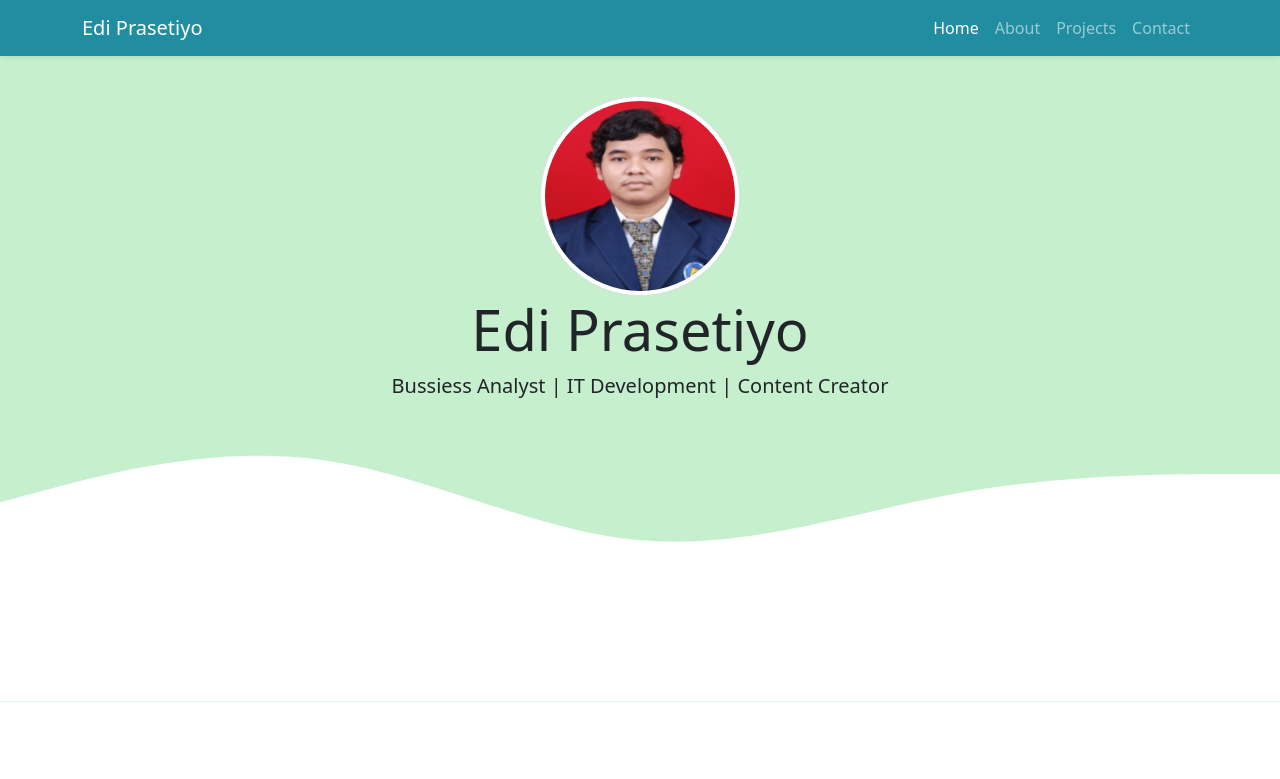
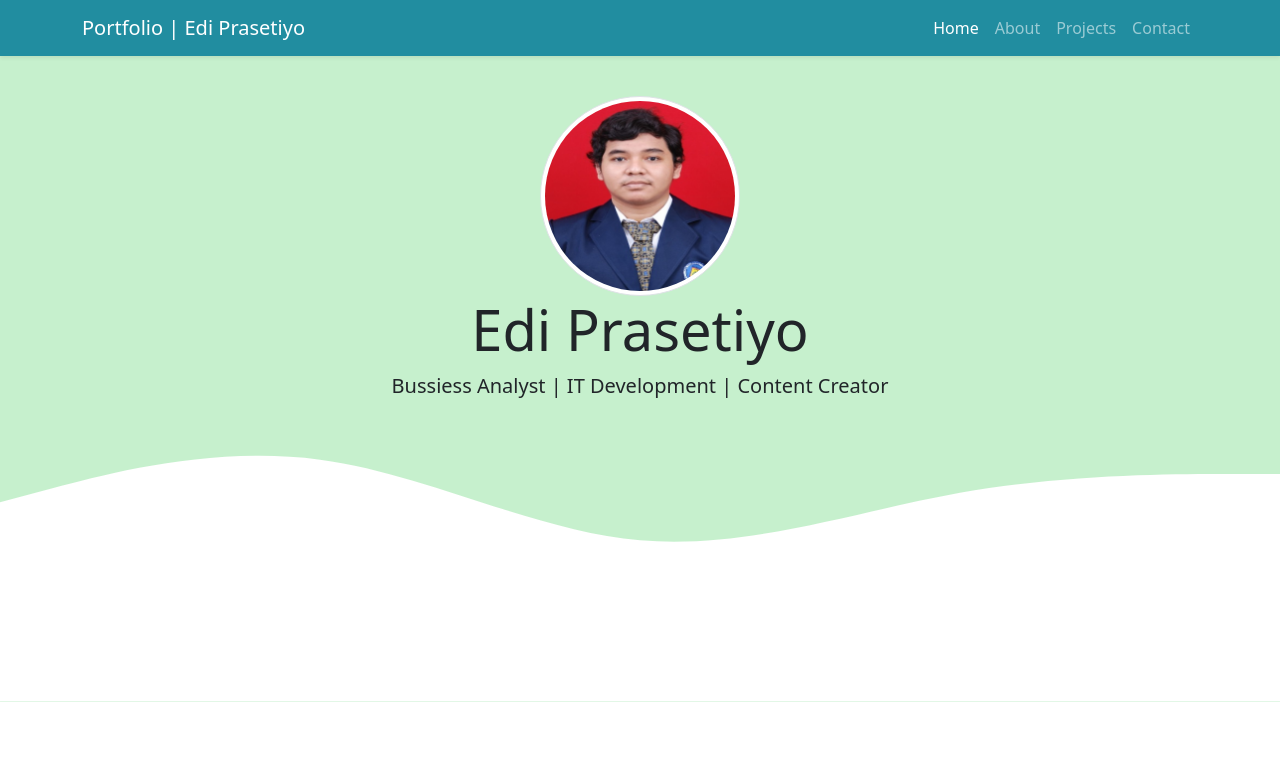
Before and after one commit to ediprasetiyo/ediprasetiyo.github.io, a plain HTML site: page index.html in a window 1280 px wide. Shown: the top 779 px of the page. Drawn offline with nearby package versions, Linux system fonts and the light colour scheme.

Commit message:
menambahkan tulisan portfolio pada judul

```diff
--- a/index.html
+++ b/index.html
@@ -22,7 +22,7 @@
     <!-- Start Nav Bar -->
     <nav class="navbar navbar-expand-lg navbar-dark shadow-sm fixed-top" style="background-color: #218da0">
       <div class="container">
-        <a class="navbar-brand" href="#">Edi Prasetiyo</a>
+        <a class="navbar-brand" href="#">Portfolio | Edi Prasetiyo</a>
         <button class="navbar-toggler" type="button" data-bs-toggle="collapse" data-bs-target="#navbarNav" aria-controls="navbarNav" aria-expanded="false" aria-label="Toggle navigation">
           <span class="navbar-toggler-icon"></span>
         </button>
```
